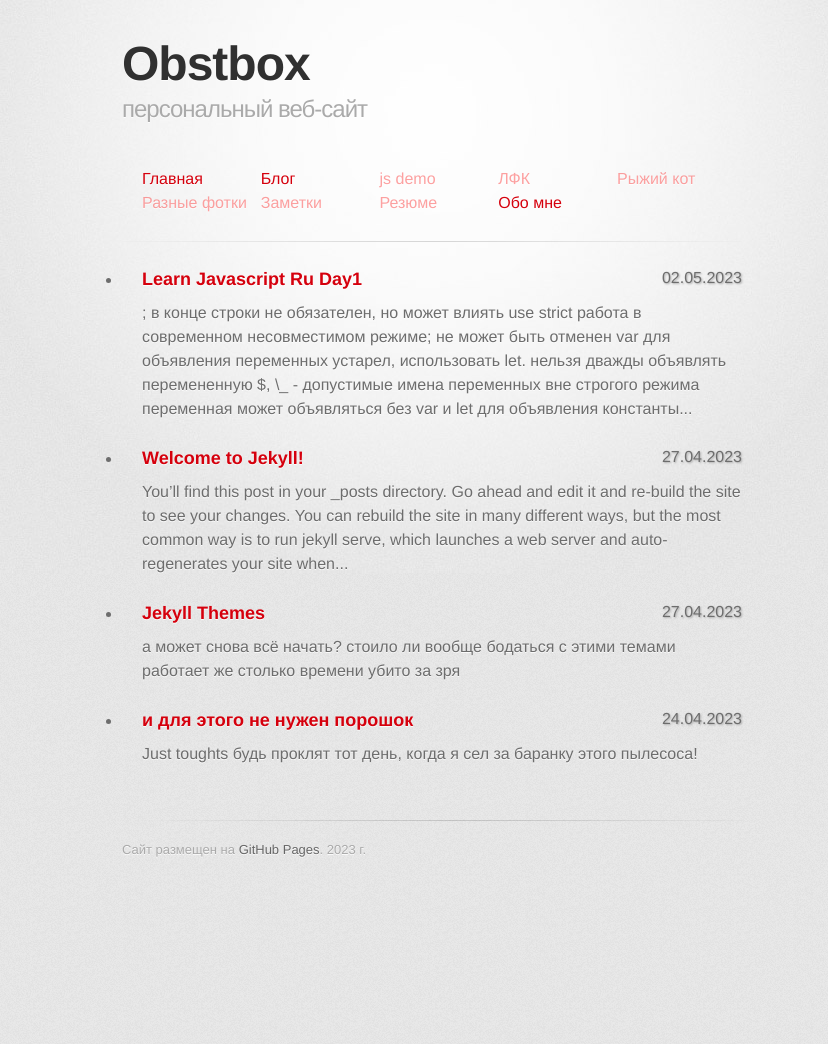
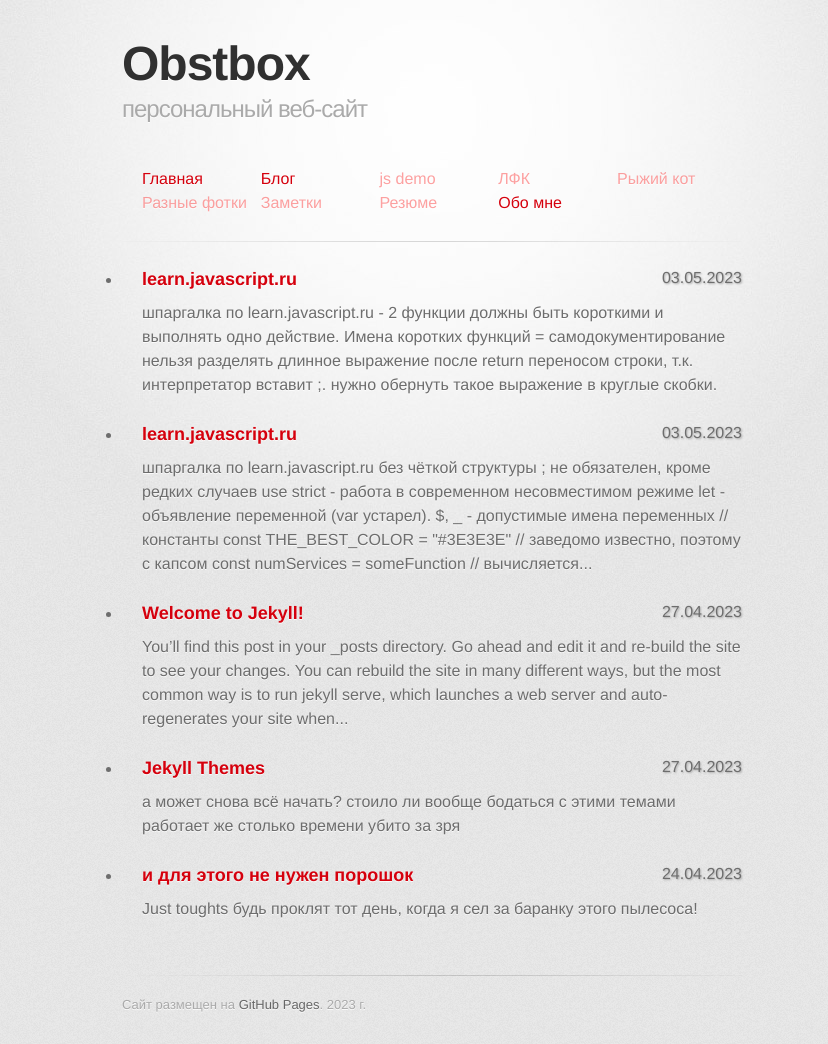
Before and after one commit to Obstbox/jekyll-heavy-duty, a Jekyll site: the page built from docs/blog.md, in a window 1280 px wide. Shown: the whole page, without its empty margins (208-1036 px from the left). Built offline with Jekyll 4.4.1, drawn with Linux system fonts in a browser that asks for light colours; some web fonts are replaced; before the commit the page ends 900 px from its top, so only the background shows below that; part of the change alters nothing that is shown.

Commit message:
js posts update

````diff
--- a/docs/_posts/2023-05-02-learn-javascript-ru-day1.md
+++ /dev/null
@@ -1,54 +0,0 @@
-`;` в конце строки не обязателен, но может влиять
-`use strict` работа в современном несовместимом режиме; не может быть отменен
-`var` для объявления переменных __устарел__, использовать `let`. нельзя дважды объявлять перемененную
-`$`, `\_` - допустимые имена переменных
-вне строгого режима переменная может объявляться без `var` и `let`
-для объявления константы `const` вместо `let`
-```js
-const THE_BEST_COLOR = "#3E3E3E"   // заведомо известно, поэтому с капсом
-const numServices = someFunction  // вычисляется по ходу программы
-```
-
-числа: _Infinity_, _-Infinity_, _NaN_, _BigInt_
-специальные объекты: _NaN_, _null_ (пусто/неизвестно), _unidentified_ (значение не было присвоено)
-Объект _Symbol_ - уникальный идентификатор
-
-строгое сравнение `===` и `!==` производится без преобразования типов
-нужно очень осторожно производить сравнение переменных, которые могут быть _null/undefined_. можно предварательно делать
-отдельную проверку на эти типы
-смысл тернарного оператора `?` - _вернуть значение_ а не выполнять роль `if`
-
-логический оператор `||` из цепочки операндов возвращает первое истинное значение, либо последнее, если истинное не было
-найдено.
-```js
-alert( null || undefined || 0);		// 0
-```
-_сокращенное вычисление:_ `expr1 || expr2` - если _expr1_ истинно, _expr2_ не будет произведено
-
-логический оператор `&&` из цепочки операндов возвращает первое ложное значение, либо последнее истинное.
-```js
-alert( 1 && 2 && 3);		// 3
-```
-приоритет `&&` большче, чем у `||`
-```js
-a && b || c && d 			// (a && b) || (c && d)
-```
-
-логическое "НЕ" `!` имеет самый высокий приоритет.
-`!!` - преобразует значение к логическому типу
-```js
-!!("non-empty string")		// true
-Boolean("non-empty string") // true
-```
-
-оператор нулевого слияния `??`
-значение _определено_, если не является ни _null_ ни _undefined_
-```js
-result = a ?? b
-// равноценно
-result = (a !== null && a !== undefined) ? a : b;
-
-// ?? полезен, чтобы обезопасить переменную
-let user;
-alert(user ?? "Аноним");
-```
--- /dev/null
+++ b/docs/_posts/2023-05-03-learn-javascript-ru-1.md
@@ -0,0 +1,58 @@
+---
+layout: post
+title: learn.javascript.ru
+---
+
+### шпаргалка по {{ page.title }} без чёткой структуры
+
+`;` не обязателен, кроме редких случаев
+`use strict` - работа в _современном_ несовместимом режиме
+`let` - объявление переменной (`var` _устарел_).
+`$`, `_` - допустимые имена переменных
+```js
+// константы
+const THE_BEST_COLOR = "#3E3E3E"   // заведомо известно, поэтому с капсом
+const numServices = someFunction  // вычисляется по ходу программы
+```
+числа: _Infinity_, _-Infinity_, _NaN_, _BigInt_
+специальные объекты: _NaN_, _null_ (пусто/неизвестно), _unidentified_ (значение не было присвоено)
+Объект `Symbol` - уникальный идентификатор
+
+Оператор `+` работает и с числами и со строками. _Вычитание, как и большинство мат. операторов_, работает только с
+числами:
+```js
+"  -9  " + 5 // "  -9  + 5"
+"  -9  " - 5 // -14
+```
+Преобразование к числу: `Number(var)` или `+var`
+```js
+// в value точно будет число а не строка
+let value = +prompt("Возраст");
+```
+
+`===` и `!==` - строгое сравнение
+`?` тернарный оператор. его __смысл__: вернуть значение, а не выполнять роль `if`
+
+в цепочке выражений с `||` / `&&` вычисления производятся до первого истинного / ложного. не было ни одного - вернётся
+результат последнего:
+`alert( 1 && 2 && 3); // 3`
+`!!var` или `Bollean(var)` - преобразует значение к логическому типу
+Любая _не пустая_ строка - истинна.
+
+`??` - оператор нулевого слияния
+```js
+result = a ?? b
+// равноценно
+result = (a !== null && a !== undefined) ? a : b;
+// ?? полезен, чтобы обезопасить переменную
+let user;
+alert(user ?? "Аноним");
+```
+
+Оператор `,` позволяет выполнить несколько выражений, но вернет результат только последнего:
+`let a = (1 + 2, 3 + 4);    // 7`
+
+`continue` (только внутри цикла) и `break` поддерживают переход к _метке_
+
+кейсы внутри `switch` проходят __строгую__ проверку типов:
+`case '2': // не тоже самое, что case 2:`
--- /dev/null
+++ b/docs/_posts/2023-05-03-learn-javascript-ru-2.md
@@ -0,0 +1,9 @@
+---
+layout: post
+title: learn.javascript.ru
+---
+
+### шпаргалка по {{ page.title }} - 2
+
+_функции должны быть короткими и выполнять одно действие_. Имена коротких функций = _самодокументирование_
+__нельзя__ разделять длинное выражение после `return` переносом строки, т.к. интерпретатор вставит `;`. нужно  обернуть такое выражение в круглые скобки.
--- a/docs/assets/css/style.scss
+++ b/docs/assets/css/style.scss
@@ -18,11 +18,7 @@ nav.head-nav a {
 
 p {
     text-align: justify;
-    text-indent: 1.2em;
-}
-
-p.no-indent {
-    text-indent: 0;
+    // text-indent: 1.2em;
 }
 
 p.contacts a {
````
